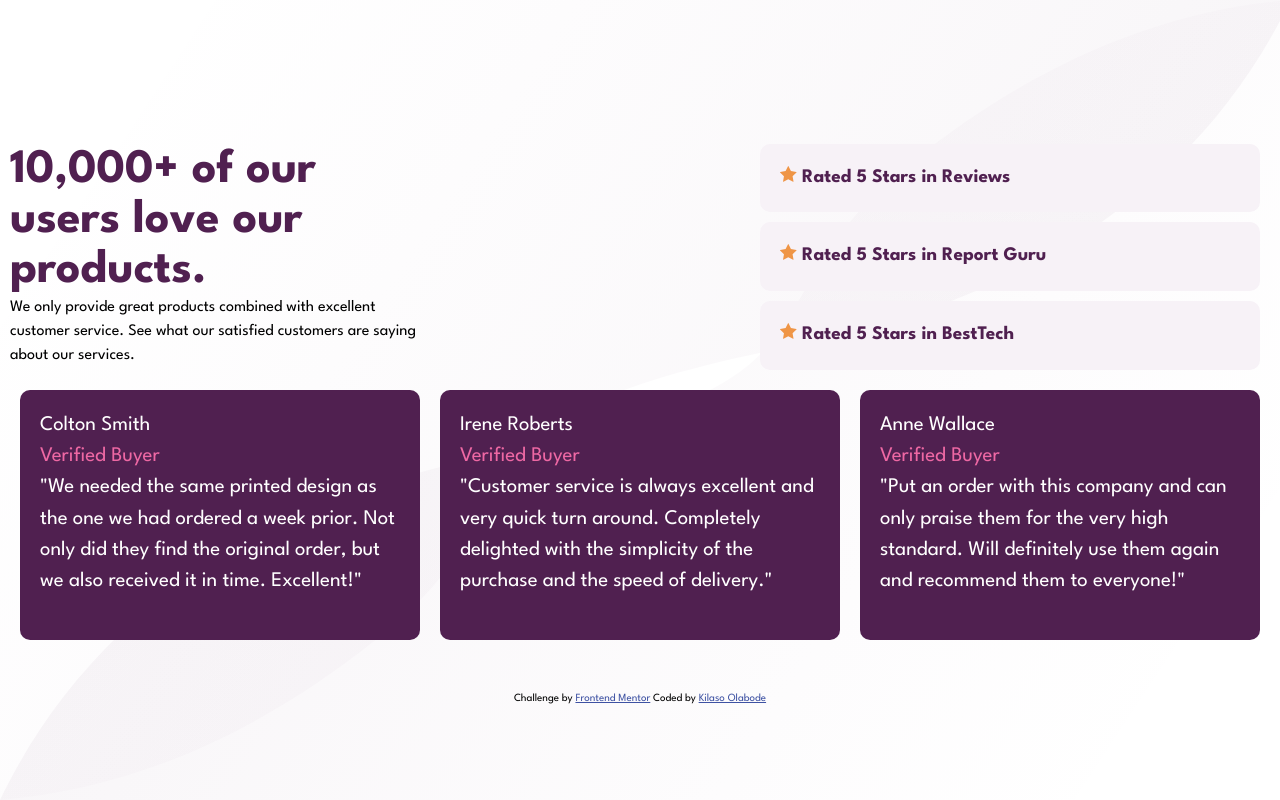
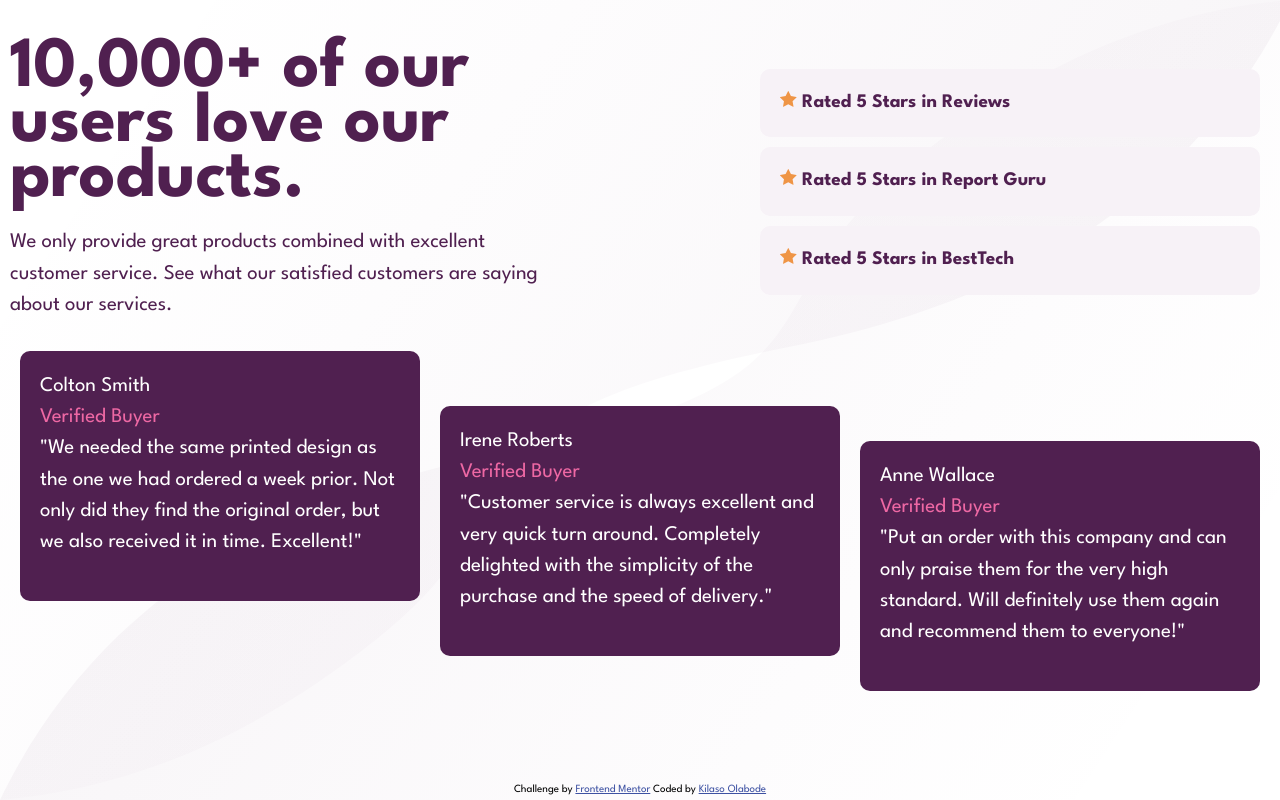
Before and after one commit to Great-kiola/Social-proof-fem, a plain HTML site: page index.html in a window 1280 px wide. Drawn offline with Linux system fonts and the light colour scheme.

Commit message:
Made changes to the html and css files

```diff
--- a/index.html
+++ b/index.html
@@ -21,7 +21,7 @@
     <main>
 
       <div class="firstContainer">
-        <div class="texts">
+        <div class="textsDiv">
           <h1>10,000+ of our users love our products.</h1>
           <p>We only provide great products combined with excellent customer service.
             See what our satisfied customers are saying about our services.
@@ -40,7 +40,7 @@
 
       <div class="secondContainer">
         <div class="card">
-          <div class="crd">
+          <div class="crd crd1">
             <ul>
               <li>Colton Smith </li>
               <li class="verified">Verified Buyer</li>
@@ -63,7 +63,7 @@
             </p>
           </div>
 
-          <div class="crd">
+          <div class="crd crd3">
             <ul>
               <li>Anne Wallace </li>
               <li class="verified">Verified Buyer</li>
--- a/style.css
+++ b/style.css
@@ -1,4 +1,4 @@
-@import url("https://fonts.googleapis.com/css2?family=League+Spartan:wght@400;500;600;700&display=swap");
+@import url("https://fonts.googleapis.com/css2?family=League+Spartan:wght@400;500;600;700;800;900&display=swap");
 
 * {
   margin: 0;
@@ -25,8 +25,8 @@ main {
   margin: 40px;
 }
 
-.texts{
-  width: 420px;
+.textsDiv{
+  width: 530px;
 }
 
 .firstContainer{
@@ -36,9 +36,20 @@ main {
 }
 
 h1{
-  font-size: 3rem;
+  font-size: 4.5rem;
   color: var(--VeryDarkMagenta);
-  line-height: 50px;
+  line-height: 55px;
+  font-weight: 700;
+  padding-bottom: 20px;
+}
+
+p{
+  font-size: 1.3rem;
+
+}
+
+.textsDiv p{
+  color: var(--VeryDarkMagenta);
 }
 
 .ratings{
@@ -46,6 +57,7 @@ h1{
   align-items: center;
   justify-content: right;
 }
+
 
 .rate{
   color: var(--VeryDarkMagenta);
@@ -66,13 +78,22 @@ h1{
 .crd{
   border-radius: 10px;
   background-color: var(--VeryDarkMagenta);
-  margin: 10px;
+  margin: 50px 10px;
   padding: 20px;
   color: white;
   width: 400px;
   height: 250px;
   font-size: 1.3rem;
 }
+
+.crd1{
+  margin-top: -60px !important;
+}
+
+.crd3{
+  margin-top: 120px;
+}
+
 
 .verified{
   color: var(--SoftPink);
```
